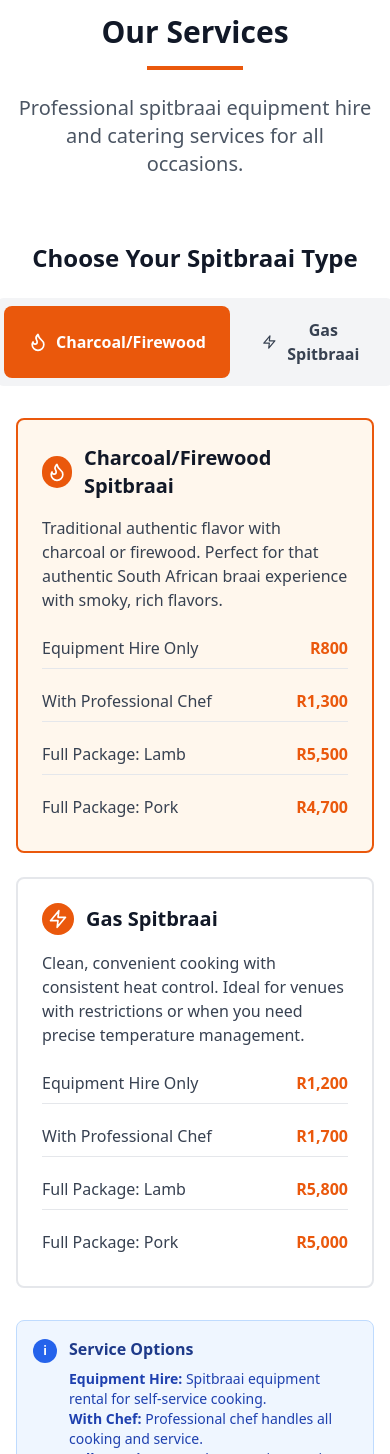
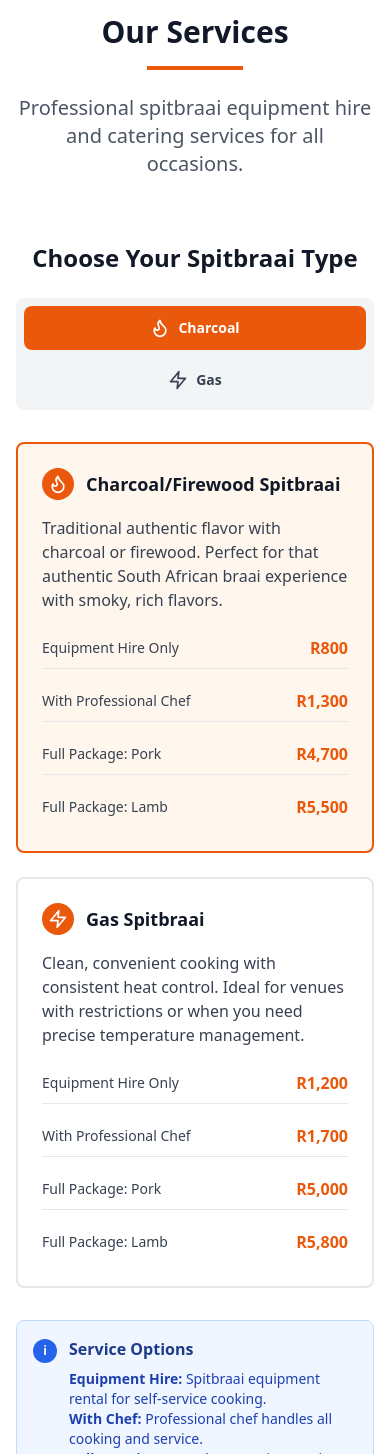
Before and after one commit to modupitumelo/spitbraai, a React (Vite) app: page / in a window 390 px wide. Shown: the part 1822-3276 px from the top of the page. Built offline with nearby package versions, Linux system fonts and the light colour scheme.

Commit message:
Fix mobile layout and reorganize pricing

```diff
--- a/src/App.tsx
+++ b/src/App.tsx
@@ -309,28 +309,28 @@ function App() {
           <div className="mb-12">
             <h3 className="text-2xl font-bold text-gray-900 mb-6 text-center">Choose Your Spitbraai Type</h3>
             <div className="flex justify-center mb-8">
-              <div className="bg-gray-100 p-2 rounded-lg flex space-x-2">
+              <div className="bg-gray-100 p-2 rounded-lg flex flex-col sm:flex-row space-y-2 sm:space-y-0 sm:space-x-2 w-full max-w-md">
                 <button
                   onClick={() => setSelectedSpitbraaiType('charcoal')}
-                  className={`flex items-center space-x-2 px-6 py-3 rounded-lg font-semibold transition-colors ${
+                  className={`flex items-center justify-center space-x-2 px-4 py-3 rounded-lg font-semibold transition-colors text-sm sm:text-base ${
                     selectedSpitbraaiType === 'charcoal'
                       ? 'bg-orange-600 text-white'
                       : 'text-gray-700 hover:bg-gray-200'
                   }`}
                 >
                   <Flame className="h-5 w-5" />
-                  <span>Charcoal/Firewood</span>
+                  <span className="whitespace-nowrap">Charcoal</span>
                 </button>
                 <button
                   onClick={() => setSelectedSpitbraaiType('gas')}
-                  className={`flex items-center space-x-2 px-6 py-3 rounded-lg font-semibold transition-colors ${
+                  className={`flex items-center justify-center space-x-2 px-4 py-3 rounded-lg font-semibold transition-colors text-sm sm:text-base ${
                     selectedSpitbraaiType === 'gas'
                       ? 'bg-orange-600 text-white'
                       : 'text-gray-700 hover:bg-gray-200'
                   }`}
                 >
                   <Zap className="h-5 w-5" />
-                  <span>Gas Spitbraai</span>
+                  <span className="whitespace-nowrap">Gas</span>
                 </button>
               </div>
             </div>
@@ -348,7 +348,7 @@ function App() {
       <div className="w-8 h-8 bg-orange-600 rounded-full flex items-center justify-center">
         <Flame className="h-5 w-5 text-white" />
       </div>
-      <h4 className="text-xl font-bold text-gray-900">Charcoal/Firewood Spitbraai</h4>
+      <h4 className="text-lg sm:text-xl font-bold text-gray-900">Charcoal/Firewood Spitbraai</h4>
     </div>
     <p className="text-gray-700 mb-4">
       Traditional authentic flavor with charcoal or firewood. Perfect for that authentic South African braai
@@ -356,20 +356,20 @@ function App() {
     </p>
     <div className="space-y-3">
       <div className="flex justify-between items-center py-2 border-b border-gray-200">
-        <span className="text-gray-700">Equipment Hire Only</span>
+        <span className="text-gray-700 text-sm sm:text-base">Equipment Hire Only</span>
         <span className="font-bold text-orange-600">R800</span>
       </div>
       <div className="flex justify-between items-center py-2 border-b border-gray-200">
-        <span className="text-gray-700">With Professional Chef</span>
+        <span className="text-gray-700 text-sm sm:text-base">With Professional Chef</span>
         <span className="font-bold text-orange-600">R1,300</span>
       </div>
       <div className="flex justify-between items-center py-2 border-b border-gray-200">
-        <span className="text-gray-700">Full Package: Lamb</span>
-        <span className="font-bold text-orange-600">R5,500</span>
+        <span className="text-gray-700 text-sm sm:text-base">Full Package: Pork</span>
+        <span className="font-bold text-orange-600">R4,700</span>
       </div>
       <div className="flex justify-between items-center py-2">
-        <span className="text-gray-700">Full Package: Pork</span>
-        <span className="font-bold text-orange-600">R4,700</span>
+        <span className="text-gray-700 text-sm sm:text-base">Full Package: Lamb</span>
+        <span className="font-bold text-orange-600">R5,500</span>
       </div>
     </div>
   </div>
@@ -386,7 +386,7 @@ function App() {
       <div className="w-8 h-8 bg-orange-600 rounded-full flex items-center justify-center">
         <Zap className="h-5 w-5 text-white" />
       </div>
-      <h4 className="text-xl font-bold text-gray-900">Gas Spitbraai</h4>
+      <h4 className="text-lg sm:text-xl font-bold text-gray-900">Gas Spitbraai</h4>
     </div>
     <p className="text-gray-700 mb-4">
       Clean, convenient cooking with consistent heat control. Ideal for venues with restrictions or when you
@@ -394,20 +394,20 @@ function App() {
     </p>
     <div className="space-y-3">
       <div className="flex justify-between items-center py-2 border-b border-gray-200">
-        <span className="text-gray-700">Equipment Hire Only</span>
+        <span className="text-gray-700 text-sm sm:text-base">Equipment Hire Only</span>
         <span className="font-bold text-orange-600">R1,200</span>
       </div>
       <div className="flex justify-between items-center py-2 border-b border-gray-200">
-        <span className="text-gray-700">With Professional Chef</span>
+        <span className="text-gray-700 text-sm sm:text-base">With Professional Chef</span>
         <span className="font-bold text-orange-600">R1,700</span>
       </div>
       <div className="flex justify-between items-center py-2 border-b border-gray-200">
-        <span className="text-gray-700">Full Package: Lamb</span>
-        <span className="font-bold text-orange-600">R5,800</span>
+        <span className="text-gray-700 text-sm sm:text-base">Full Package: Pork</span>
+        <span className="font-bold text-orange-600">R5,000</span>
       </div>
       <div className="flex justify-between items-center py-2">
-        <span className="text-gray-700">Full Package: Pork</span>
-        <span className="font-bold text-orange-600">R5,000</span>
+        <span className="text-gray-700 text-sm sm:text-base">Full Package: Lamb</span>
+        <span className="font-bold text-orange-600">R5,800</span>
       </div>
     </div>
   </div>
```
